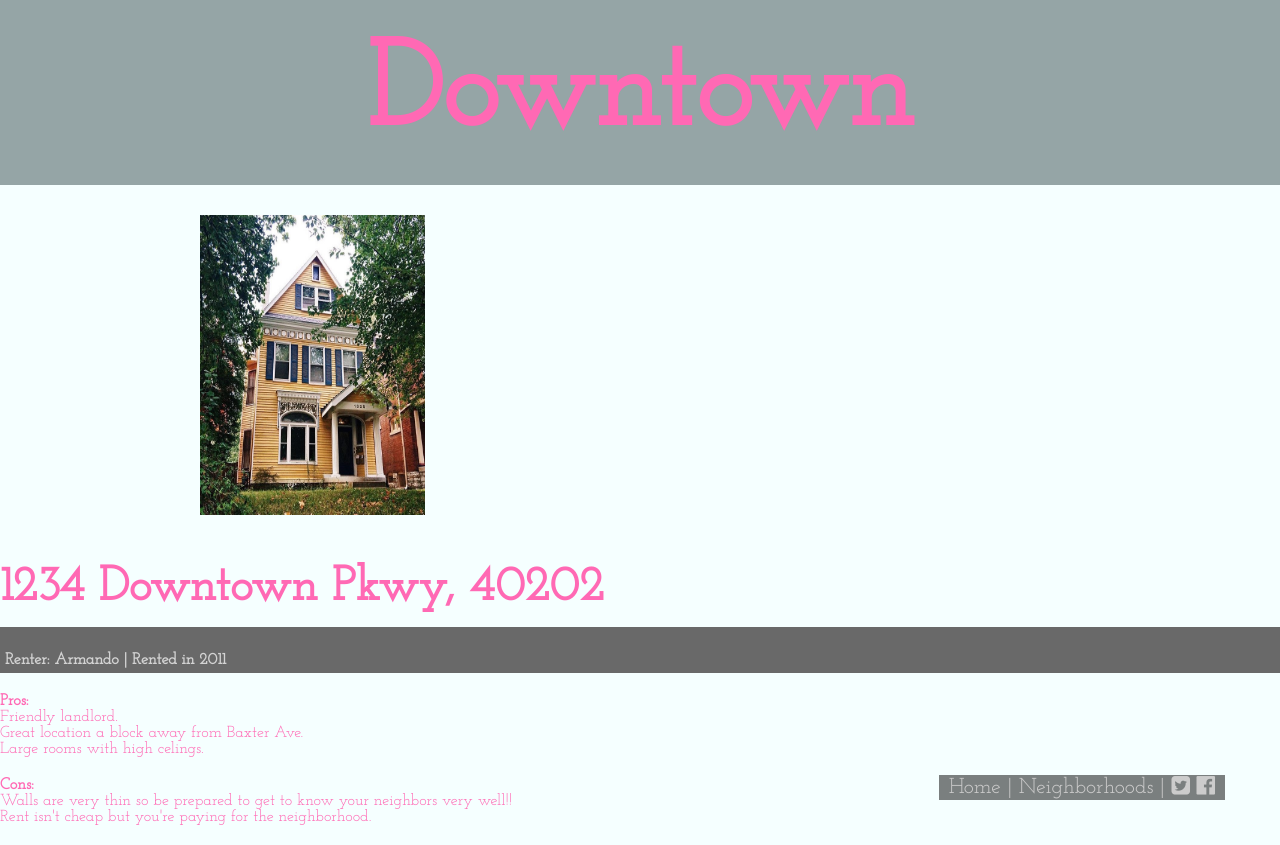
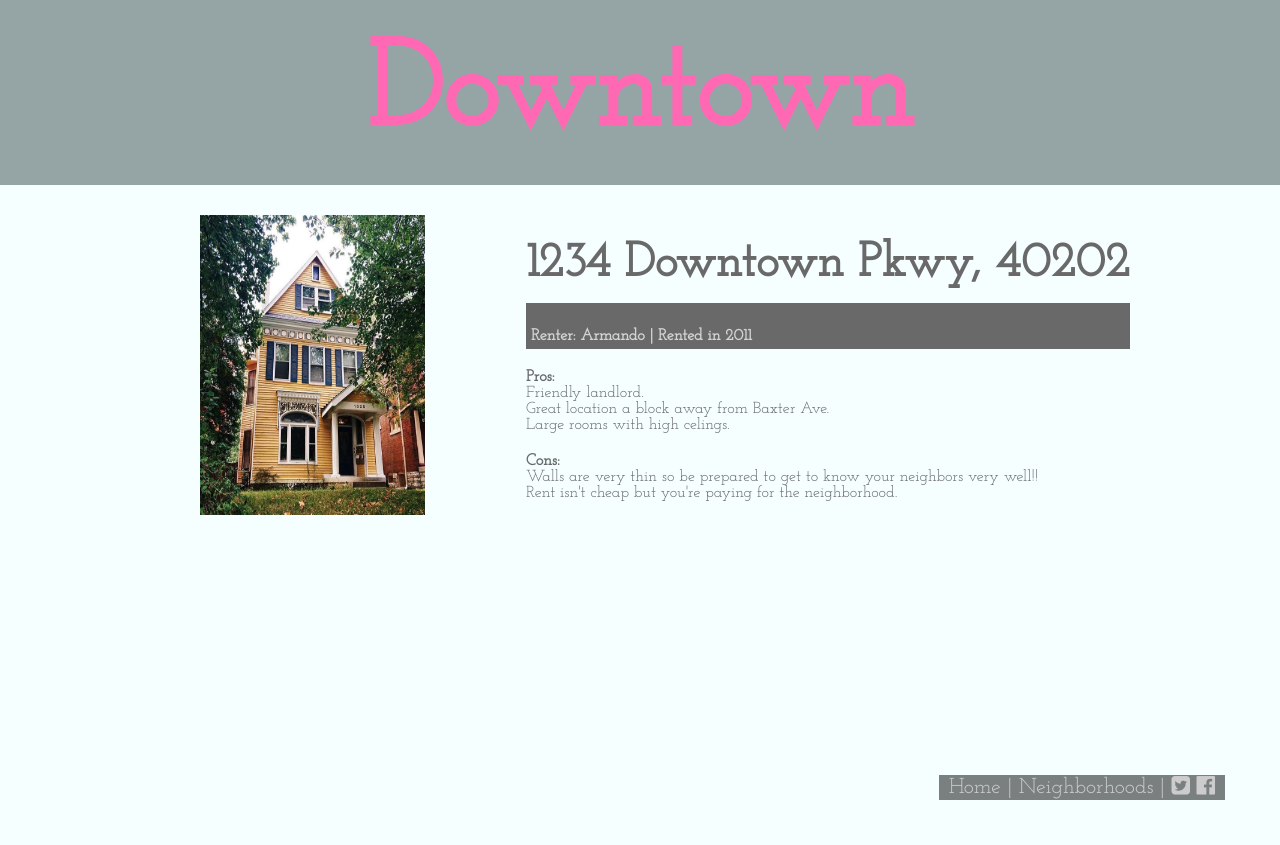
Before and after one commit to ajbarajas/rntrlouisville, a plain HTML site: page CodeLouisvilleProject/downtown.html in a window 1280 px wide. After the commit the page ends 800 px from the top, so only its background shows below. Drawn offline with Linux system fonts and the light colour scheme.

Commit message:
fixed content in neighborhood pages

```diff
--- a/CodeLouisvilleProject/assets/secondary.css
+++ b/CodeLouisvilleProject/assets/secondary.css
@@ -123,7 +123,7 @@ div[class^="nh_image"] {
 
 }
 
-.hepburn {
+.address_header {
     float: right;
     margin-right: 150px;
     margin-top: 40px;
```
